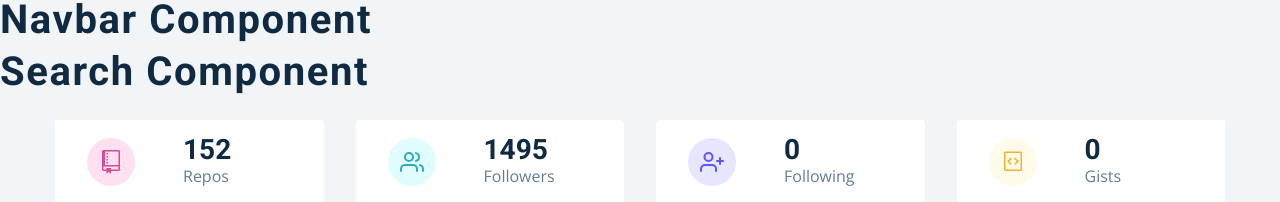
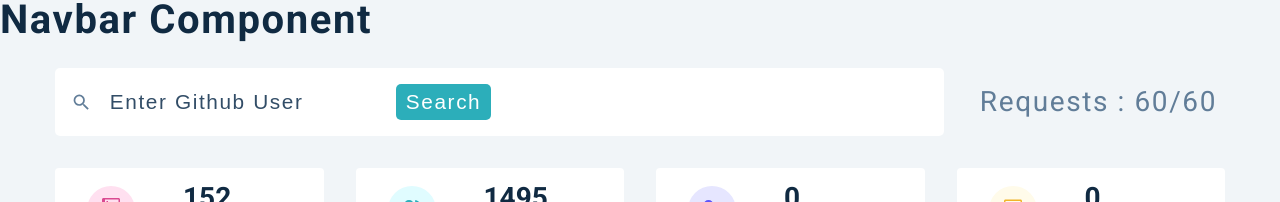
Before and after one commit to duongthuychuong/GIT-USER, a React (Create React App) app in the folder Desktop/REact_Course/React-project-chuong/gitHubUser/git-user/: page / in a window 1280 px wide. Shown: the top 202 px of the page. Built offline with nearby package versions, Linux system fonts and the light colour scheme.

Commit message:
search form

```diff
--- a/Desktop/REact_Course/React-project-chuong/gitHubUser/git-user/src/components/Search.js
+++ b/Desktop/REact_Course/React-project-chuong/gitHubUser/git-user/src/components/Search.js
@@ -1,9 +1,34 @@
-import React from 'react';
-import styled from 'styled-components';
-import { MdSearch } from 'react-icons/md';
-import { GithubContext } from '../context/context';
+import React, { useState } from "react";
+import styled from "styled-components";
+import { MdSearch } from "react-icons/md";
+import { GithubContext } from "../context/context";
 const Search = () => {
-  return <h2>search component</h2>;
+  const [user, setUser] = useState("");
+  const handleSubmit = (e) => {
+    console.log("hello");
+    e.preventDefault();
+  };
+  return (
+    <section className="section">
+      <Wrapper className="section-center">
+        <form onSubmit={handleSubmit} className="form-control">
+          <div className="form-control">
+            <MdSearch />
+            <input
+              type="text"
+              value={user}
+              placeholder="enter github user"
+              onChange={(e) => {
+                setUser(e.target.value);
+              }}
+            />
+            <button type="submit">search</button>
+          </div>
+        </form>
+        <h3>requests : 60/60</h3>
+      </Wrapper>
+    </section>
+  );
 };
 
 const Wrapper = styled.div`
```
